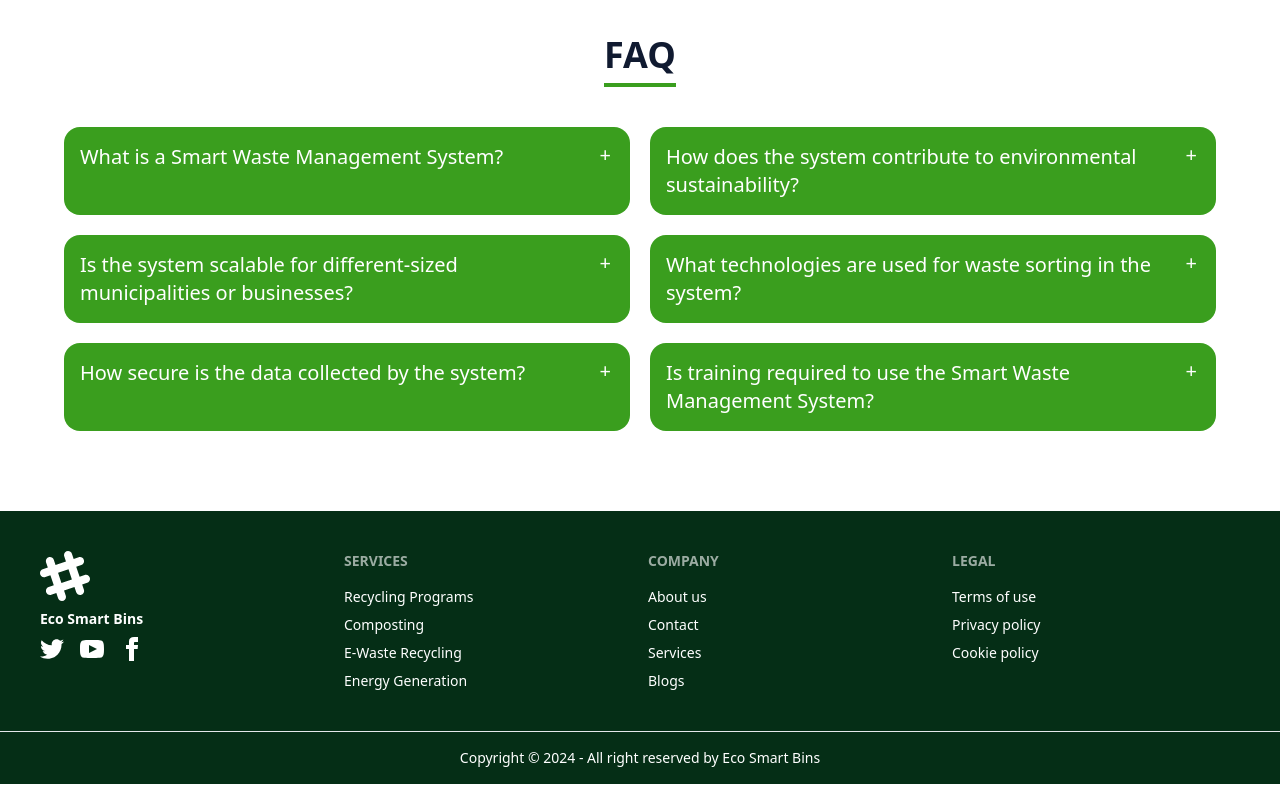
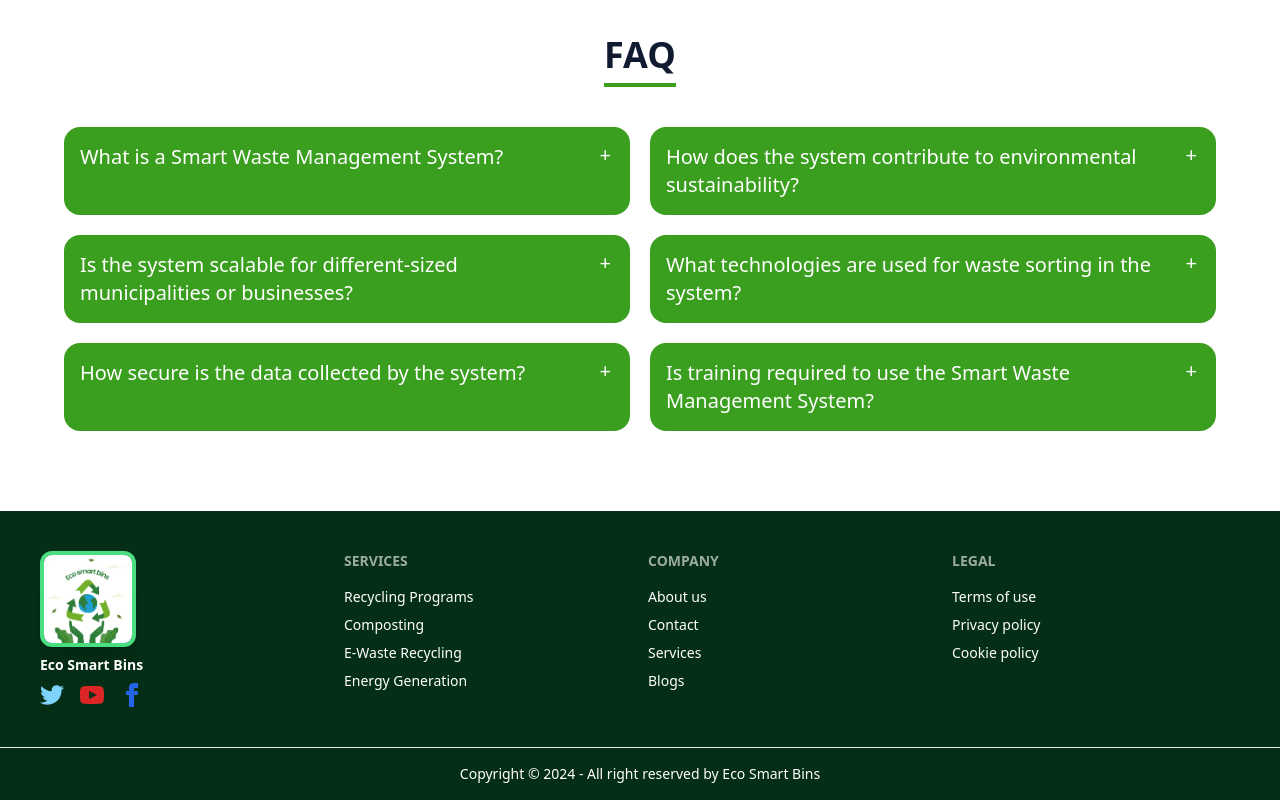
Before and after one commit to Raisul-24/EcoSmart-Bins-client-side, a React (Vite) app: page / in a window 1280 px wide. Shown: the part 2141-2941 px from the top of the page. Built offline with nearby package versions, Linux system fonts and the light colour scheme.

Commit message:
[modify]:add logo and modify the design

```diff
--- a/index.html
+++ b/index.html
@@ -2,7 +2,7 @@
 <html lang="en">
   <head>
     <meta charset="UTF-8" />
-    <link rel="icon" type="image/svg+xml" href="/vite.svg" />
+    <link rel="icon" type="image/svg+xml" href="logo.png" />
     <meta name="viewport" content="width=device-width, initial-scale=1.0" />
     <title>Eco Smart Bins</title>
   </head>
--- a/src/Shared/Footer.jsx
+++ b/src/Shared/Footer.jsx
@@ -6,14 +6,14 @@ const Footer = () => {
       <div className="bg-green-950 text-white">
           <footer className="footer grid-cols-2 md:grid-cols-4 p-10">
         <aside>
-          <svg width="50" height="50" viewBox="0 0 24 24" xmlns="http://www.w3.org/2000/svg" fillRule="evenodd" clipRule="evenodd" className="fill-current"><path d="M22.672 15.226l-2.432.811.841 2.515c.33 1.019-.209 2.127-1.23 2.456-1.15.325-2.148-.321-2.463-1.226l-.84-2.518-5.013 1.677.84 2.517c.391 1.203-.434 2.542-1.831 2.542-.88 0-1.601-.564-1.86-1.314l-.842-2.516-2.431.809c-1.135.328-2.145-.317-2.463-1.229-.329-1.018.211-2.127 1.231-2.456l2.432-.809-1.621-4.823-2.432.808c-1.355.384-2.558-.59-2.558-1.839 0-.817.509-1.582 1.327-1.846l2.433-.809-.842-2.515c-.33-1.02.211-2.129 1.232-2.458 1.02-.329 2.13.209 2.461 1.229l.842 2.515 5.011-1.677-.839-2.517c-.403-1.238.484-2.553 1.843-2.553.819 0 1.585.509 1.85 1.326l.841 2.517 2.431-.81c1.02-.33 2.131.211 2.461 1.229.332 1.018-.21 2.126-1.23 2.456l-2.433.809 1.622 4.823 2.433-.809c1.242-.401 2.557.484 2.557 1.838 0 .819-.51 1.583-1.328 1.847m-8.992-6.428l-5.01 1.675 1.619 4.828 5.011-1.674-1.62-4.829z"></path></svg>
+          <img src="logo.png" className="w-24 h-24 rounded-xl border-4 border-green-400 shadow-xl" alt="" />
           <p className="font-bold">Eco Smart Bins</p>
           <nav>
 
             <div className="grid grid-flow-col gap-4">
-            <a href="https://twitter.com/"><svg xmlns="http://www.w3.org/2000/svg" width="24" height="24" viewBox="0 0 24 24" className="fill-current "><path d="M24 4.557c-.883.392-1.832.656-2.828.775 1.017-.609 1.798-1.574 2.165-2.724-.951.564-2.005.974-3.127 1.195-.897-.957-2.178-1.555-3.594-1.555-3.179 0-5.515 2.966-4.797 6.045-4.091-.205-7.719-2.165-10.148-5.144-1.29 2.213-.669 5.108 1.523 6.574-.806-.026-1.566-.247-2.229-.616-.054 2.281 1.581 4.415 3.949 4.89-.693.188-1.452.232-2.224.084.626 1.956 2.444 3.379 4.6 3.419-2.07 1.623-4.678 2.348-7.29 2.04 2.179 1.397 4.768 2.212 7.548 2.212 9.142 0 14.307-7.721 13.995-14.646.962-.695 1.797-1.562 2.457-2.549z"></path></svg></a>
-            <a href="https://www.youtube.com/"><svg xmlns="http://www.w3.org/2000/svg" width="24" height="24" viewBox="0 0 24 24" className="fill-current "><path d="M19.615 3.184c-3.604-.246-11.631-.245-15.23 0-3.897.266-4.356 2.62-4.385 8.816.029 6.185.484 8.549 4.385 8.816 3.6.245 11.626.246 15.23 0 3.897-.266 4.356-2.62 4.385-8.816-.029-6.185-.484-8.549-4.385-8.816zm-10.615 12.816v-8l8 3.993-8 4.007z"></path></svg></a>
-            <a href="https://web.facebook.com/?_rdc=1&_rdr"><svg xmlns="http://www.w3.org/2000/svg" width="24" height="24" viewBox="0 0 24 24" className="fill-current "><path d="M9 8h-3v4h3v12h5v-12h3.642l.358-4h-4v-1.667c0-.955.192-1.333 1.115-1.333h2.885v-5h-3.808c-3.596 0-5.192 1.583-5.192 4.615v3.385z"></path></svg></a>
+            <a href="https://twitter.com/"><svg xmlns="http://www.w3.org/2000/svg" width="24" height="24" viewBox="0 0 24 24" className="fill-current text-sky-300"><path d="M24 4.557c-.883.392-1.832.656-2.828.775 1.017-.609 1.798-1.574 2.165-2.724-.951.564-2.005.974-3.127 1.195-.897-.957-2.178-1.555-3.594-1.555-3.179 0-5.515 2.966-4.797 6.045-4.091-.205-7.719-2.165-10.148-5.144-1.29 2.213-.669 5.108 1.523 6.574-.806-.026-1.566-.247-2.229-.616-.054 2.281 1.581 4.415 3.949 4.89-.693.188-1.452.232-2.224.084.626 1.956 2.444 3.379 4.6 3.419-2.07 1.623-4.678 2.348-7.29 2.04 2.179 1.397 4.768 2.212 7.548 2.212 9.142 0 14.307-7.721 13.995-14.646.962-.695 1.797-1.562 2.457-2.549z"></path></svg></a>
+            <a href="https://www.youtube.com/"><svg xmlns="http://www.w3.org/2000/svg" width="24" height="24" viewBox="0 0 24 24" className="fill-current text-red-600"><path d="M19.615 3.184c-3.604-.246-11.631-.245-15.23 0-3.897.266-4.356 2.62-4.385 8.816.029 6.185.484 8.549 4.385 8.816 3.6.245 11.626.246 15.23 0 3.897-.266 4.356-2.62 4.385-8.816-.029-6.185-.484-8.549-4.385-8.816zm-10.615 12.816v-8l8 3.993-8 4.007z"></path></svg></a>
+            <a href="https://web.facebook.com/?_rdc=1&_rdr"><svg xmlns="http://www.w3.org/2000/svg" width="24" height="24" viewBox="0 0 24 24" className="fill-current text-blue-600"><path d="M9 8h-3v4h3v12h5v-12h3.642l.358-4h-4v-1.667c0-.955.192-1.333 1.115-1.333h2.885v-5h-3.808c-3.596 0-5.192 1.583-5.192 4.615v3.385z"></path></svg></a>
             </div>
 
           </nav>
```
Also changed, not shown: public/logo.png (added).
